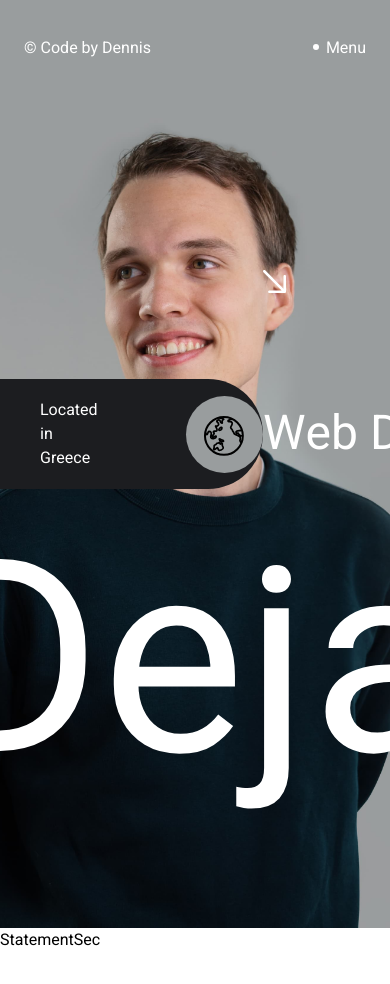
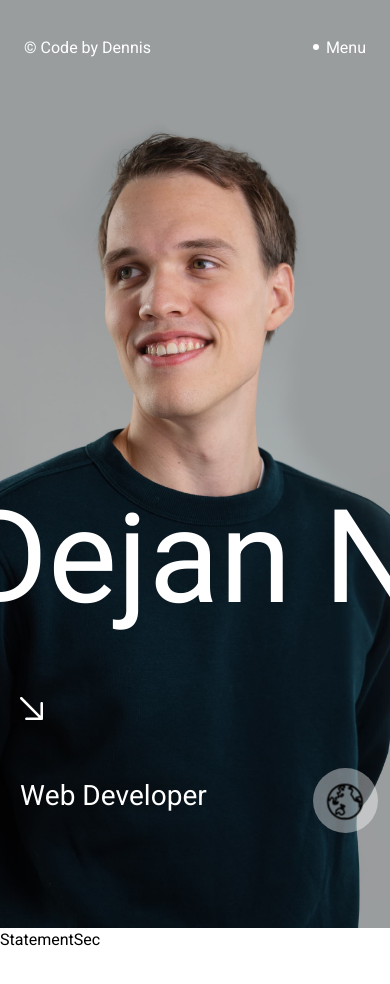
Before and after one commit to dejanheroxd/portfolio-dsn-v2, a React (Vite) app: page / in a window 390 px wide. Shown: the top 984 px of the page. Built offline with nearby package versions, Linux system fonts and the light colour scheme.

Commit message:
hero section responsive

```diff
--- a/src/pages/home/HeroSec/LocationWork.jsx
+++ b/src/pages/home/HeroSec/LocationWork.jsx
@@ -10,23 +10,23 @@ export default function LocationWork() {
   }, []);
 
   return (
-    <div className="flex justify-between items-center left-0 right-0 h-36 absolute top-[39%]">
-      <div className="bg-dennisDark w-[280px] items-center h-[110px] flex pl-10 rounded-r-full">
+    <div className="flex justify-between items-center left-0 right-0 h-36 sm:absolute top-[39%]">
+      <div className="sm:bg-dennisDark w-[280px] items-center h-[110px] flex pl-10 rounded-r-full">
         <div className="text-white w-16 sm:text-xl">
-          <p className="leading-6">Located in Greece</p>
+          <p className="hidden sm:block leading-6">Located in Greece</p>
         </div>
-        <div className="ml-[82px] w-[77px] h-[77px] rounded-full bg-dennisGray">
+        <div className="absolute sm:relative bg-white/40 bottom-[95px] right-3 sm:bottom-0 ml-[82px] w-[65px] h-[65px] sm:w-[77px] sm:h-[77px] rounded-full sm:bg-dennisGray">
           <Lottie
             initialSegment={[26, 114]}
             lottieRef={worlRef}
             loop={true}
             animationData={animationData}
-            className="scale-[3]"
+            className="scale-[3.2] sm:scale-[3]"
           />
         </div>
       </div>
-      <div className="relative mr-52 flex justify-center items-center">
-        <div className="absolute top-[-140px] left-0">
+      <div className="sm:relative mr-52 flex justify-center items-center">
+        <div className="absolute bottom-52 left-5 sm:absolute sm:top-[-140px] sm:left-0">
           <svg
             width="23"
             height="23"
@@ -40,7 +40,9 @@ export default function LocationWork() {
             />
           </svg>
         </div>
-        <div className="text-5xl w-[365px] text-white">Web Developer</div>
+        <div className="absolute bottom-[110px] sm:bottom-0 left-5 text-[28px] sm:relative sm:text-5xl sm:w-[365px] text-white">
+          Web Developer
+        </div>
       </div>
     </div>
   );
--- a/src/pages/home/HeroSec/SliderText.jsx
+++ b/src/pages/home/HeroSec/SliderText.jsx
@@ -43,7 +43,7 @@ export default function SliderText() {
     xPercent += 0.11 * direction;
   };
   return (
-    <div className="h-20 absolute sliderContainer text-[270px] text-white">
+    <div className="h-20 absolute sliderContainer text-[130px] sm:text-[270px] text-white">
       <div ref={slider} className="relative whitespace-nowrap">
         <p ref={firstText} className="pr-[50px]">
           Dejan Ntouskas -
```
